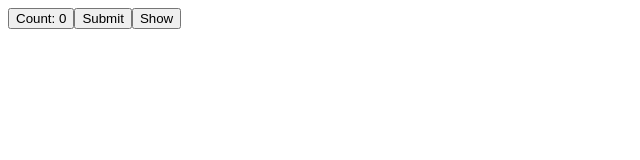
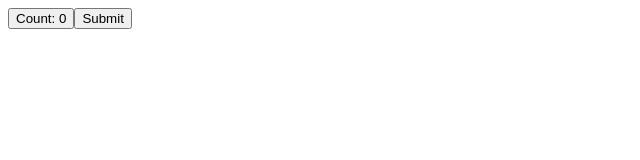
Before and after one commit to wayeast/react-from-scratch, a React app: page / in a window 1280 px wide. Shown: the top 160 px of the page, without its empty margins (0-640 px from the left). Built offline with nearby package versions, Linux system fonts and the light colour scheme; the HTML template or start-up script is replaced by a standard one.

Commit message:
remove unnecessary gunk from App

```diff
--- a/src/App.js
+++ b/src/App.js
@@ -14,7 +14,6 @@ class App extends React.Component {
     this.counterClick = this.counterClick.bind(this);
     this.popItems = this.popItems.bind(this);
     this.addItem = this.addItem.bind(this);
-    this.showItems = this.showItems.bind(this);
   }
 
   counterClick() {
@@ -22,16 +21,6 @@ class App extends React.Component {
       counter: this.state.counter + 1,
     });
     console.log("App state.counter set to: ", this.state.counter + 1);
-  }
-
-  sleep(ms) {
-    return new Promise(function(resolve, reject) {
-      setTimeout(resolve, ms);
-    });
-  }
-
-  showItems() {
-    console.log("items: ", this.state.items);
   }
 
   addItem() {
@@ -64,9 +53,6 @@ class App extends React.Component {
         <button onClick={this.popItems}>
         Submit
         </button>
-        <button onClick={this.showItems}>
-        Show
-        </button>
         <Display
         items={this.state.items}
         />
```
